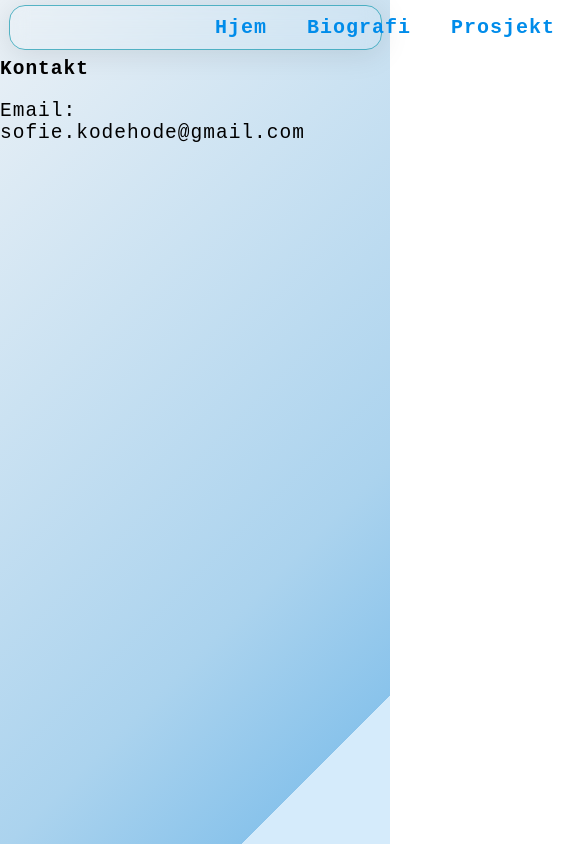
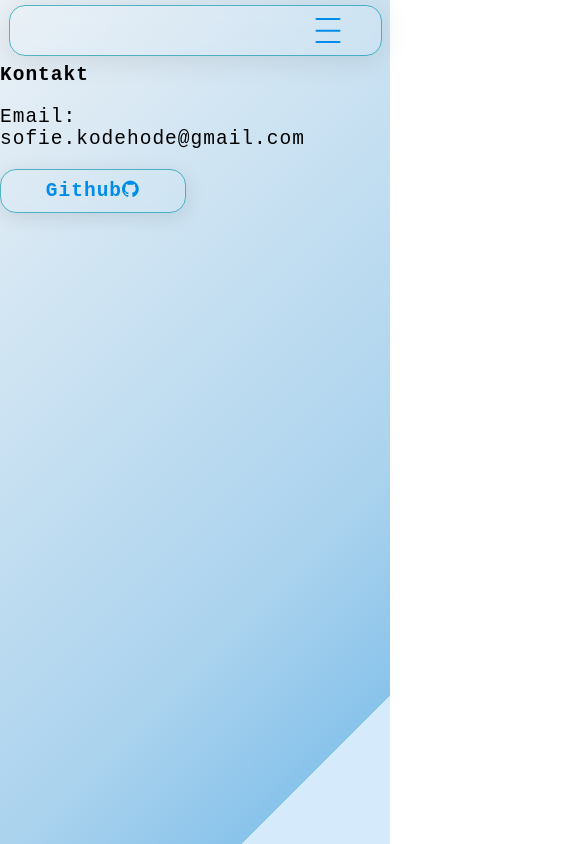
Before and after one commit to Masoer/portfolio, a React (Create React App) app: page /ContactPage in a window 390 px wide. Shown: the top 844 px of the page, 585 px wide, since content can reach past the window. Built offline with nearby package versions, Linux system fonts and the light colour scheme.

Commit message:
succesfully added a hamburger menu

```diff
--- a/src/App.js
+++ b/src/App.js
@@ -5,11 +5,14 @@ import Contact from "./pages/ContactPage";
 import GlobalStyle from "./styles/Globalstyle";
 import { Navbar, Navdiv, StyledLink } from "./styles/Navbar";
 import Biography from "./pages/BiographyPage";
+import NavBarHeader from "./components/NavBarHeader";
 
 function App() {
   return (
     <>
       <GlobalStyle />
+
+      <NavBarHeader />
 
       <Navbar sticky="top">
         <br></br>
--- a/src/components/NavBarHeader.js
+++ b/src/components/NavBarHeader.js
@@ -1,12 +1,14 @@
-import { Header, NavList, NavToggle } from "../pages/StyledHeader";
 import { useState, useRef } from "react";
-import { StyledLink } from "./Navbar";
+import { StyledLink } from "../styles/Navbar";
+
+import { Header, NavList, NavToggle } from "./StyledHeader";
 
 const NavBarHeader = () => {
   const [active, setActive] = useState(false);
 
   const menuToggle = () => {
     setActive(!active);
+    console.log("yo");
   };
 
   const autoClose = () => {
@@ -24,22 +26,29 @@ const NavBarHeader = () => {
   document.addEventListener("mousedown", closeMenu);
 
   return (
+    <>
       <Header ref={menu}>
         <NavList active={active}>
-        <StyledLink onClick={autoClose} to="/Home">
+          <StyledLink onClick={autoClose} to="/HomePage">
             Home
           </StyledLink>
-        <StyledLink onClick={autoClose} to="/Biography">
+          <StyledLink onClick={autoClose} to="/BiographyPage">
             Biography
           </StyledLink>
-        <StyledLink onClick={autoClose} to="/Projects">
+          <StyledLink onClick={autoClose} to="/ProjectsPage">
             Projects
           </StyledLink>
-        <StyledLink onClick={autoClose} to="/Contact">
+          <StyledLink onClick={autoClose} to="/ContactPage">
             Contact
           </StyledLink>
         </NavList>
+        <NavToggle active={active} onClick={menuToggle}>
+          <span className="lines line--1"></span>
+          <span className="lines line--2"></span>
+          <span className="lines line--3"></span>
+        </NavToggle>
       </Header>
+    </>
   );
 };
 
--- a/src/components/StyledHeader.js
+++ b/src/components/StyledHeader.js
@@ -27,18 +27,18 @@ export const Header = styled.header`
 export const NavList = styled.nav`
   display: flex;
   flex-wrap: wrap;
-  gap: 12px;
+
   transition: 0.6s;
   @media (max-width: 820px) {
     flex-direction: column;
     position: fixed;
-    top: 100px;
+    top: 50px;
     right: 0;
     gap: 40px;
     width: 50%;
-    height: 100vh;
+    height: 85vh;
     padding-top: 40px;
-
+    overflow: hidden;
     background: rgba(255, 255, 255, 0.6);
     border-radius: 16px;
     box-shadow: 0 4px 30px rgba(0, 0, 0, 0.1);
@@ -46,18 +46,17 @@ export const NavList = styled.nav`
     -webkit-backdrop-filter: blur(40px);
     border: 1px solid rgba(6, 146, 170, 0.65);
 
-    transform: translateX(${(props) => (props.active ? "0" : "100%")});
+    transform: translateX(${(props) => (props.active ? "0%" : "-500%")});
   }
 `;
 
 export const NavToggle = styled.div`
   position: relative;
-  width: 3rem;
-  height: 3.5rem;
+  width: 1rem;
+  height: 1.5rem;
   cursor: pointer;
-  align-self: center;
-  justify-self: center;
   display: none;
+  margin-left: 85%;
 
   .lines {
     position: absolute;
--- a/src/pages/ContactPage.js
+++ b/src/pages/ContactPage.js
@@ -1,8 +1,24 @@
+import { StyledButton } from "../styles/styles";
+
+const url = "https://github.com/Masoer";
+
 const Contact = () => {
   return (
     <>
+      <link
+        rel="stylesheet"
+        href="https://maxcdn.bootstrapcdn.com/font-awesome/4.4.0/css/font-awesome.min.css"
+      ></link>
       <h1>Kontakt</h1>
       <p>Email: sofie.kodehode@gmail.com</p>
+      <StyledButton
+        onClick={() => {
+          window.location.href = url;
+        }}
+      >
+        Github
+        <i class="fa fa-github"></i>
+      </StyledButton>
     </>
   );
 };
--- a/src/pages/projectsPage/components/StyledProjects.js
+++ b/src/pages/projectsPage/components/StyledProjects.js
@@ -14,6 +14,7 @@ export const MainDiv = styled.div`
   color: black;
   margin: 15px;
   text-align: center;
+  margin: 0 10vw;
 `;
 
 export const BoxDiv = styled.div`
@@ -27,7 +28,7 @@ export const BoxDiv = styled.div`
   width: 37vw;
   height: 45vh;
   align-items: center;
-  margin-left: 7.5vh;
+  margin: 1vh;
 
   @media only screen and (max-width: 40em) {
     //mobile friendly
--- a/src/styles/Navbar.js
+++ b/src/styles/Navbar.js
@@ -20,6 +20,10 @@ export const Navbar = styled.ul`
   backdrop-filter: blur(9.1px);
   -webkit-backdrop-filter: blur(9.1px);
   border: 1px solid rgba(6, 146, 170, 0.65);
+
+  @media only screen and (max-width: 80em) {
+    display: none;
+  }
 `;
 
 export const Navdiv = styled.div`
```
Also changed, not shown: src/pages/ProjectsPage.js (+1 -10 lines). Lines whose indentation alone changed are shown as unchanged.
